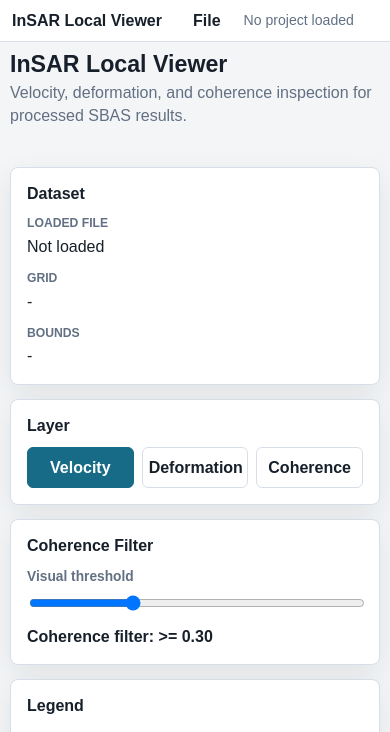
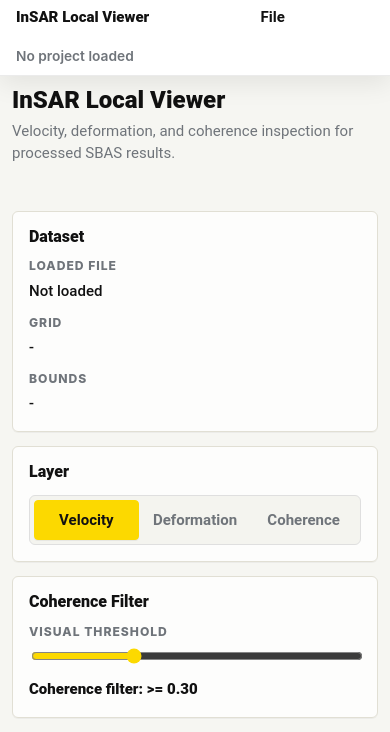
Before and after one commit to Bean-Machinie/InSAR-Analysis-Tool, a Flask app: page / in a window 390 px wide. Shown: the top 732 px of the page. Run offline with Flask 3, Linux system fonts and the light colour scheme.

Commit message:
Polish local viewer styling for Bean-inspired dashboard

```diff
--- a/insar-local-viewer/app/static/style.css
+++ b/insar-local-viewer/app/static/style.css
@@ -1,46 +1,88 @@
 :root {
   color-scheme: light;
-  --bg: #f3f5f7;
-  --panel: #ffffff;
-  --text: #17202a;
-  --muted: #627083;
-  --border: #d8dee8;
-  --accent: #176b87;
-  --accent-dark: #0f5268;
-  --danger: #a92c2c;
+  --bg: #f6f6f2;
+  --surface: #ffffff;
+  --surface-soft: #fbfbf7;
+  --text: #111111;
+  --muted: #6f747a;
+  --border: #dfdfdf;
+  --border-warm: #e1dfd4;
+  --accent: #fcd900;
+  --accent-hover: #ffe44d;
+  --accent-soft: #fef8d1;
+  --danger: #c62828;
   --success: #216e45;
-  --shadow: 0 10px 30px rgba(23, 32, 42, 0.08);
+  --shadow-sm: 0 1px 0 rgba(17, 17, 17, 0.04);
+  --shadow-md: 0 8px 24px rgba(17, 17, 17, 0.08);
+  --shadow-lg: 0 18px 45px rgba(0, 0, 0, 0.15);
+  --radius-sm: 4px;
+  --radius-md: 6px;
+  --transition: 160ms ease;
+  --container-pad: clamp(12px, 1.8vw, 24px);
 }
 
 * {
   box-sizing: border-box;
 }
 
+html {
+  scrollbar-color: #c9c7bc transparent;
+}
+
 body {
   margin: 0;
   background: var(--bg);
   color: var(--text);
-  font-family: Arial, Helvetica, sans-serif;
-  line-height: 1.45;
+  font-family: Roboto, "Segoe UI", Arial, sans-serif;
+  font-size: 15px;
+  line-height: 1.5;
+}
+
+button,
+input {
+  font: inherit;
+}
+
+button,
+input,
+.leaflet-container {
+  transition:
+    background-color var(--transition),
+    border-color var(--transition),
+    box-shadow var(--transition),
+    color var(--transition),
+    opacity var(--transition),
+    transform var(--transition);
+}
+
+button:focus-visible,
+input:focus-visible,
+.leaflet-container a:focus-visible,
+.leaflet-control-layers-selector:focus-visible {
+  outline: 2px solid rgba(252, 217, 0, 0.78);
+  outline-offset: 2px;
 }
 
 .menubar {
   align-items: center;
-  background: #ffffff;
-  border-bottom: 1px solid var(--border);
+  background: rgba(255, 255, 255, 0.98);
+  border-bottom: 1px solid #ebebeb;
+  box-shadow: var(--shadow-md);
   display: grid;
-  gap: 10px;
+  gap: 12px;
   grid-template-columns: auto auto minmax(0, 1fr);
-  min-height: 42px;
-  padding: 0 12px;
+  min-height: 52px;
+  padding: 0 max(16px, calc((100vw - 1400px) / 2 + 24px));
   position: sticky;
   top: 0;
-  z-index: 20;
+  z-index: 1000;
 }
 
 .brand-mark {
-  font-weight: 700;
-  padding-right: 8px;
+  color: var(--text);
+  font-weight: 800;
+  letter-spacing: 0;
+  padding-right: 10px;
 }
 
 .menu-root {
@@ -49,117 +91,109 @@ body {
 
 .menu-button {
   background: transparent;
-  border-color: transparent;
+  border: 1px solid transparent;
+  border-radius: var(--radius-sm);
   color: var(--text);
-  min-height: 32px;
-  padding: 4px 12px;
+  font-weight: 600;
+  min-height: 34px;
+  padding: 4px 14px;
 }
 
 .menu-button:hover,
 .menu-button[aria-expanded="true"] {
-  background: #eef1f4;
-  border-color: var(--border);
+  background: var(--accent-soft);
+  border-color: rgba(252, 217, 0, 0.62);
 }
 
 .menu-popover {
-  background: #ffffff;
-  border: 1px solid var(--border);
-  border-radius: 8px;
-  box-shadow: var(--shadow);
+  background: rgba(255, 255, 255, 0.98);
+  border: 1px solid rgba(223, 223, 223, 0.95);
+  border-radius: var(--radius-sm);
+  box-shadow: var(--shadow-lg);
   left: 0;
-  min-width: 220px;
+  min-width: 230px;
   padding: 6px;
   position: absolute;
-  top: calc(100% + 4px);
-  z-index: 30;
+  top: calc(100% + 10px);
+  z-index: 1010;
+}
+
+.menu-popover::before {
+  background: #ffffff;
+  border-left: 1px solid rgba(223, 223, 223, 0.95);
+  border-top: 1px solid rgba(223, 223, 223, 0.95);
+  content: "";
+  height: 10px;
+  left: 22px;
+  position: absolute;
+  top: -6px;
+  transform: rotate(45deg);
+  width: 10px;
 }
 
 .menu-popover button {
   background: transparent;
-  border-color: transparent;
-  border-radius: 6px;
+  border: 1px solid transparent;
+  border-radius: var(--radius-sm);
   color: var(--text);
   display: block;
-  font-weight: 400;
-  min-height: 34px;
+  font-weight: 500;
+  min-height: 40px;
+  padding: 8px 10px;
   text-align: left;
   width: 100%;
 }
 
 .menu-popover button:hover {
-  background: #eef1f4;
+  background: rgba(252, 217, 0, 0.16);
+  border-color: rgba(252, 217, 0, 0.24);
 }
 
 .current-project {
   color: var(--muted);
-  font-size: 0.88rem;
+  font-family: Inter, "Segoe UI", Arial, sans-serif;
+  font-size: 0.86rem;
+  font-weight: 600;
+  justify-self: end;
+  max-width: min(44vw, 620px);
   overflow: hidden;
   text-overflow: ellipsis;
   white-space: nowrap;
 }
 
-button,
-input {
-  font: inherit;
-}
-
 .app-shell {
-  min-height: calc(100vh - 42px);
-  padding: 10px 12px 12px;
+  min-height: calc(100vh - 52px);
+  padding: 14px var(--container-pad) 16px;
 }
 
 .topbar {
   align-items: end;
   display: grid;
-  gap: 18px;
   grid-template-columns: 1fr;
-  margin: 0 auto 8px;
-  max-width: none;
+  margin: 0 auto 12px;
+  max-width: 1600px;
 }
 
 .topbar h1 {
-  font-size: 1.45rem;
-  line-height: 1.1;
+  font-size: clamp(24px, 2.1vw, 34px);
+  font-weight: 800;
+  line-height: 1.08;
   margin: 0;
 }
 
 .topbar p {
   color: var(--muted);
-  margin: 3px 0 0;
-}
-
-.panel label {
-  color: var(--muted);
-  display: block;
-  font-size: 0.86rem;
-  font-weight: 700;
-  margin-bottom: 6px;
-}
-
-.panel input[type="range"] {
-  width: 100%;
-}
-
-button {
-  background: var(--accent);
-  border: 1px solid var(--accent);
-  border-radius: 6px;
-  color: #ffffff;
-  cursor: pointer;
-  font-weight: 700;
-  min-height: 40px;
-  padding: 8px 12px;
-}
-
-button:hover {
-  background: var(--accent-dark);
+  margin: 6px 0 0;
+  max-width: 720px;
 }
 
 .status {
   color: var(--muted);
-  margin: 0 auto 8px;
-  max-width: none;
-  min-height: 24px;
+  font-family: Inter, "Segoe UI", Arial, sans-serif;
+  font-size: 0.88rem;
+  margin: 0 auto 12px;
+  max-width: 1600px;
+  min-height: 22px;
 }
 
 .status.error {
@@ -172,10 +206,10 @@ button:hover {
 
 .viewer-grid {
   display: grid;
-  gap: 10px;
-  grid-template-columns: 270px minmax(640px, 1fr) 300px;
+  gap: clamp(10px, 1.3vw, 18px);
+  grid-template-columns: 280px minmax(640px, 1fr) 310px;
   margin: 0 auto;
-  max-width: none;
+  max-width: 1600px;
 }
 
 .sidebar,
@@ -187,10 +221,10 @@ button:hover {
 
 .panel,
 .map-panel {
-  background: var(--panel);
-  border: 1px solid var(--border);
-  border-radius: 8px;
-  box-shadow: var(--shadow);
+  background: rgba(255, 255, 255, 0.82);
+  border: 1px solid var(--border-warm);
+  border-radius: var(--radius-md);
+  box-shadow: var(--shadow-sm);
 }
 
 .panel {
@@ -199,52 +233,102 @@ button:hover {
 
 .panel h2,
 .map-header h2 {
-  font-size: 1rem;
-  line-height: 1.2;
-  margin: 0 0 12px;
+  color: var(--text);
+  font-size: clamp(16px, 1.05vw, 18px);
+  font-weight: 800;
+  line-height: 1.12;
+  margin: 0 0 14px;
 }
 
 .dataset-list,
 .pixel-list {
   display: grid;
-  gap: 12px;
+  gap: 13px;
   margin: 0;
 }
 
-dt {
+dt,
+.panel label {
   color: var(--muted);
+  display: block;
+  font-family: Inter, "Segoe UI", Arial, sans-serif;
   font-size: 0.76rem;
-  font-weight: 700;
+  font-weight: 800;
+  letter-spacing: 0.08em;
+  line-height: 1.2;
+  margin-bottom: 6px;
   text-transform: uppercase;
 }
 
 dd {
+  color: var(--text);
+  font-weight: 500;
   margin: 2px 0 0;
   overflow-wrap: anywhere;
 }
 
+.panel input[type="range"] {
+  accent-color: var(--accent);
+  cursor: pointer;
+  width: 100%;
+}
+
+button {
+  background: var(--accent);
+  border: 1px solid var(--accent);
+  border-radius: var(--radius-sm);
+  color: var(--text);
+  cursor: pointer;
+  font-weight: 700;
+  min-height: 40px;
+  padding: 8px 14px;
+}
+
+button:hover {
+  background: var(--accent-hover);
+  border-color: var(--accent-hover);
+  transform: translateY(-1px);
+}
+
+button:active {
+  transform: translateY(0);
+}
+
 .segmented {
+  background: #f4f4ef;
+  border: 1px solid var(--border);
+  border-radius: var(--radius-md);
   display: grid;
-  gap: 8px;
+  gap: 4px;
   grid-template-columns: repeat(3, minmax(0, 1fr));
+  padding: 4px;
 }
 
 .segmented button {
-  background: #ffffff;
-  border-color: var(--border);
-  color: var(--text);
+  background: transparent;
+  border-color: transparent;
+  color: var(--muted);
+  min-height: 38px;
   min-width: 0;
   padding: 8px 6px;
+}
+
+.segmented button:hover {
+  background: rgba(252, 217, 0, 0.18);
+  color: var(--text);
+  transform: none;
 }
 
 .segmented button.active {
   background: var(--accent);
   border-color: var(--accent);
-  color: #ffffff;
+  box-shadow: 0 1px 0 rgba(17, 17, 17, 0.06);
+  color: var(--text);
 }
 
 .control-value {
-  font-weight: 700;
+  color: var(--text);
+  font-weight: 800;
   margin-top: 8px;
 }
 
@@ -372,13 +506,24 @@ dd {
 
   .inspector {
     grid-column: 1 / -1;
-    grid-template-columns: repeat(3, minmax(0, 1fr));
+    grid-template-columns: repeat(2, minmax(0, 1fr));
   }
 }
 
 @media (max-width: 860px) {
+  .menubar {
+    grid-template-columns: auto auto;
+  }
+
+  .current-project {
+    grid-column: 1 / -1;
+    justify-self: start;
+    max-width: 100%;
+    padding-bottom: 8px;
+  }
+
   .app-shell {
-    padding: 10px;
+    padding: 12px;
   }
 
   .topbar,
```
Also changed, not shown: other parts of insar-local-viewer/app/static/style.css (+74 -20 lines).
